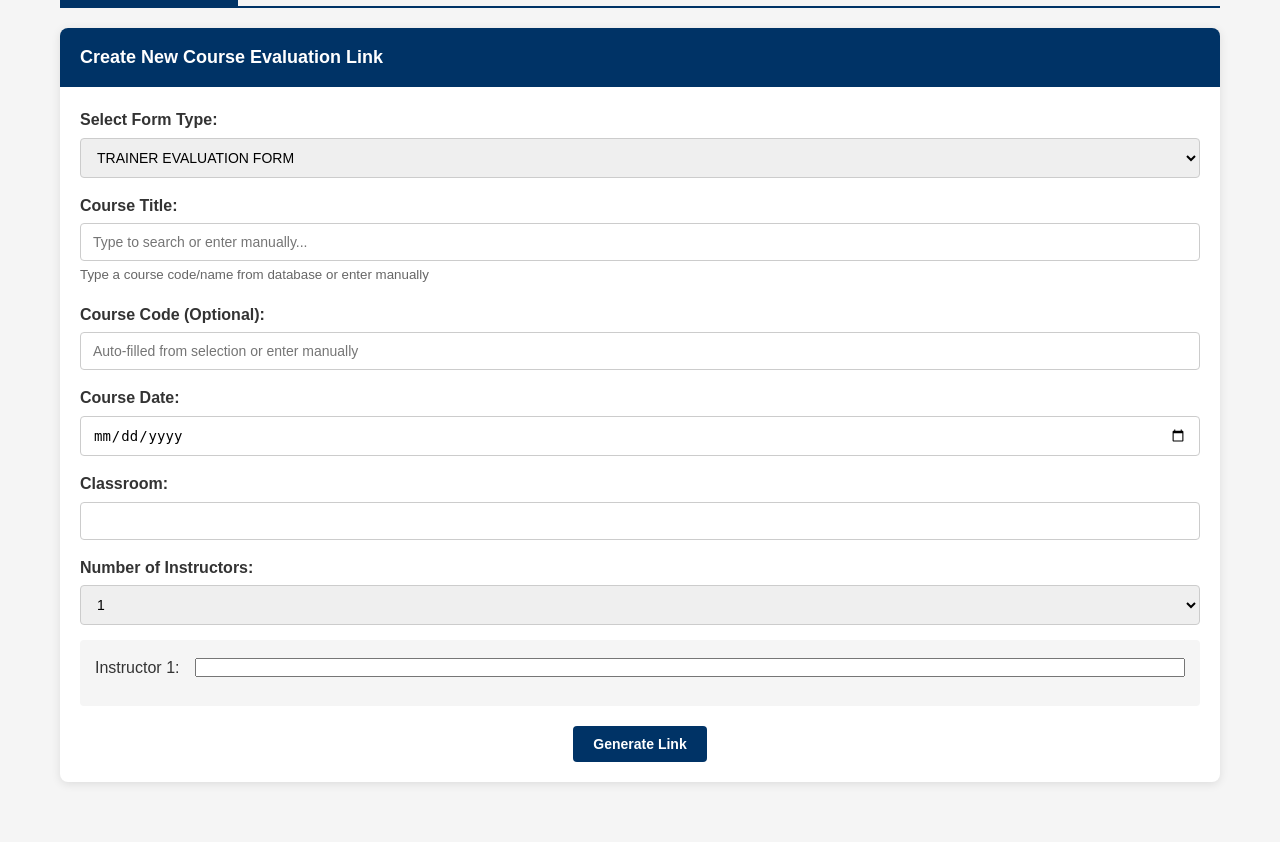
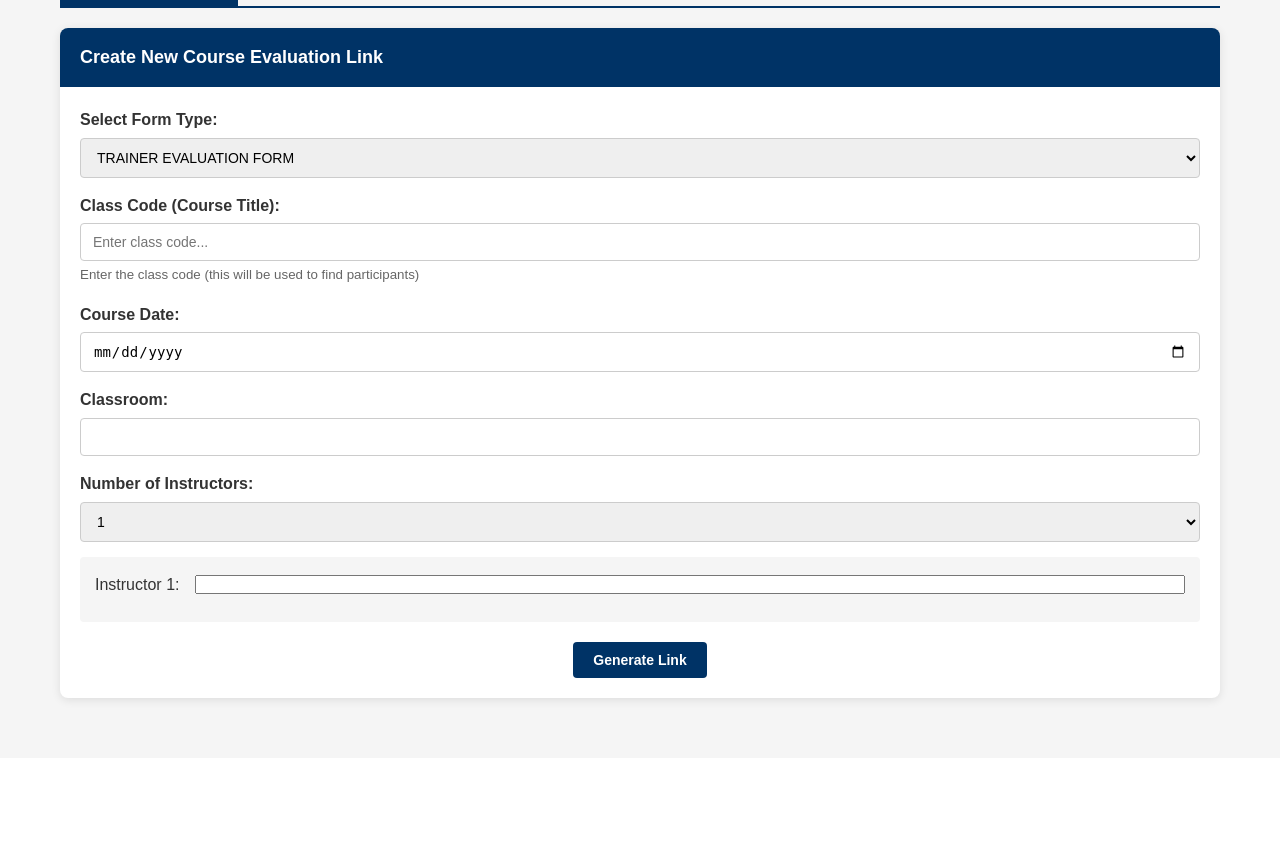
Before and after one commit to Davidli1127/AKC_FBS, a Flask app: page /admin in a window 1280 px wide. Shown: the part 168-1010 px from the top of the page. After the commit the page ends 874 px from the top, so only its background shows below. Run offline with Flask 3, Linux system fonts and the light colour scheme.

Commit message:
Change to class code

```diff
--- a/templates/admin.html
+++ b/templates/admin.html
@@ -35,21 +35,15 @@
                         </div>
 
                         <div class="form-group">
-                            <label>Course Title:</label>
+                            <label>Class Code (Course Title):</label>
                             <div class="course-input-wrapper">
                                 <input type="text" id="courseTitle" name="course_title" required
-                                       placeholder="Type to search or enter manually..."
+                                       placeholder="Enter class code..."
                                        autocomplete="off"
                                        oninput="searchCourses(this.value)">
                                 <div id="courseSuggestions" class="suggestions-dropdown" style="display: none;"></div>
                             </div>
-                            <small style="color: #666;">Type a course code/name from database or enter manually</small>
-                        </div>
-
-                        <div class="form-group">
-                            <label>Course Code (Optional):</label>
-                            <input type="text" id="courseCode" name="course_code"
-                                   placeholder="Auto-filled from selection or enter manually">
+                            <small style="color: #666;">Enter the class code (this will be used to find participants)</small>
                         </div>
 
                         <div class="form-group">
@@ -121,18 +115,18 @@
 
         <div id="participants" class="tab-content">
             <div class="card">
-                <div class="card-header">View Participants by Course</div>
+                <div class="card-header">View Participants by Class</div>
                 <div class="card-body">
                     <div class="form-group">
-                        <label>Course Code:</label>
+                        <label>Class Code:</label>
                         <div class="course-input-wrapper">
                             <input type="text" id="participantCourseSearch"
-                                   placeholder="Enter course code (e.g., ACMDSEN)..."
+                                   placeholder="Enter class code (same as course title)..."
                                    autocomplete="off"
                                    oninput="searchParticipantCourses(this.value)">
                             <div id="participantCourseSuggestions" class="suggestions-dropdown" style="display: none;"></div>
                         </div>
-                        <small style="color: #666;">Type course code from database or select from suggestions</small>
+                        <small style="color: #666;">Class code is the same as the course title</small>
                     </div>
 
                     <button class="btn btn-primary" onclick="loadParticipants()" id="loadParticipantsBtn">
@@ -140,7 +134,7 @@
                     </button>
 
                     <div id="participantsResult" style="margin-top: 20px;">
-                        <p style="color: #666;">Enter a course code and click Load Participants.</p>
+                        <p style="color: #666;">Enter a class code and click Load Participants.</p>
                     </div>
                 </div>
             </div>
@@ -275,8 +269,8 @@
         }
 
         function selectCourse(code, displayText) {
-            document.getElementById('courseTitle').value = displayText;
-            document.getElementById('courseCode').value = code;
+            // Use the code directly as the class code (course title)
+            document.getElementById('courseTitle').value = code;
             document.getElementById('courseSuggestions').style.display = 'none';
         }
 
@@ -367,7 +361,7 @@
 
                 if (data.total > 0) {
                     let html = `<div class="participants-header">
-                        <h4>Showing ${allParticipants.length} of ${data.total} participants for course "${courseCode}"</h4>
+                        <h4>Showing ${allParticipants.length} of ${data.total} participants for class "${courseCode}"</h4>
                     </div>`;
 
                     html += '<table class="participants-table"><thead><tr>';
@@ -402,7 +396,7 @@
 
                     resultDiv.innerHTML = html;
                 } else {
-                    resultDiv.innerHTML = `<p style="color: #666;">No participants found for course "${courseCode}".</p>`;
+                    resultDiv.innerHTML = `<p style="color: #666;">No participants found for class "${courseCode}".</p>`;
                 }
             } catch (error) {
                 console.error('Error:', error);
@@ -429,7 +423,7 @@
                 currentOffset = allParticipants.length;
 
                 let html = `<div class="participants-header">
-                    <h4>Showing all ${data.total} participants for course "${courseCode}"</h4>
+                    <h4>Showing all ${data.total} participants for class "${courseCode}"</h4>
                 </div>`;
 
                 html += '<table class="participants-table"><thead><tr>';
```
